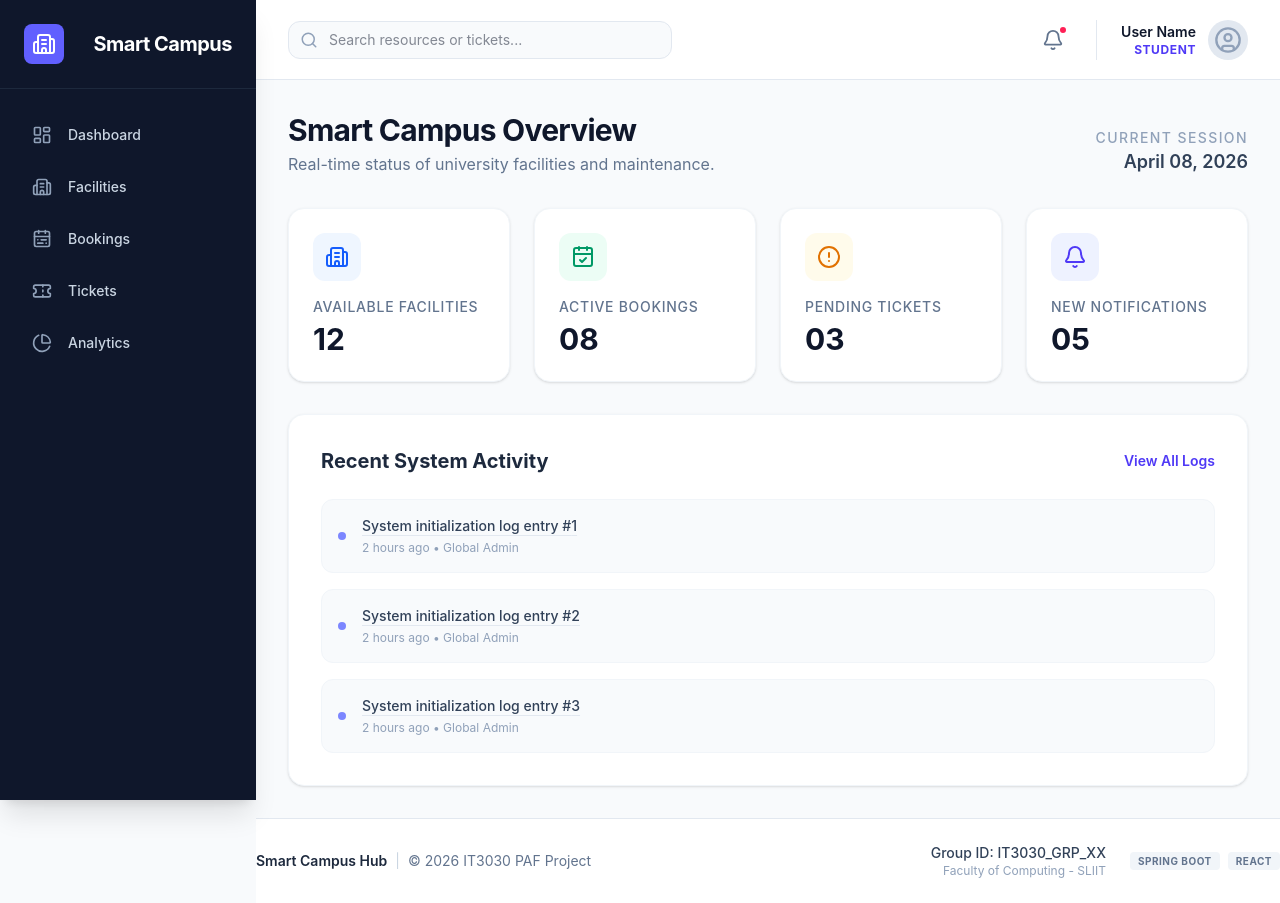
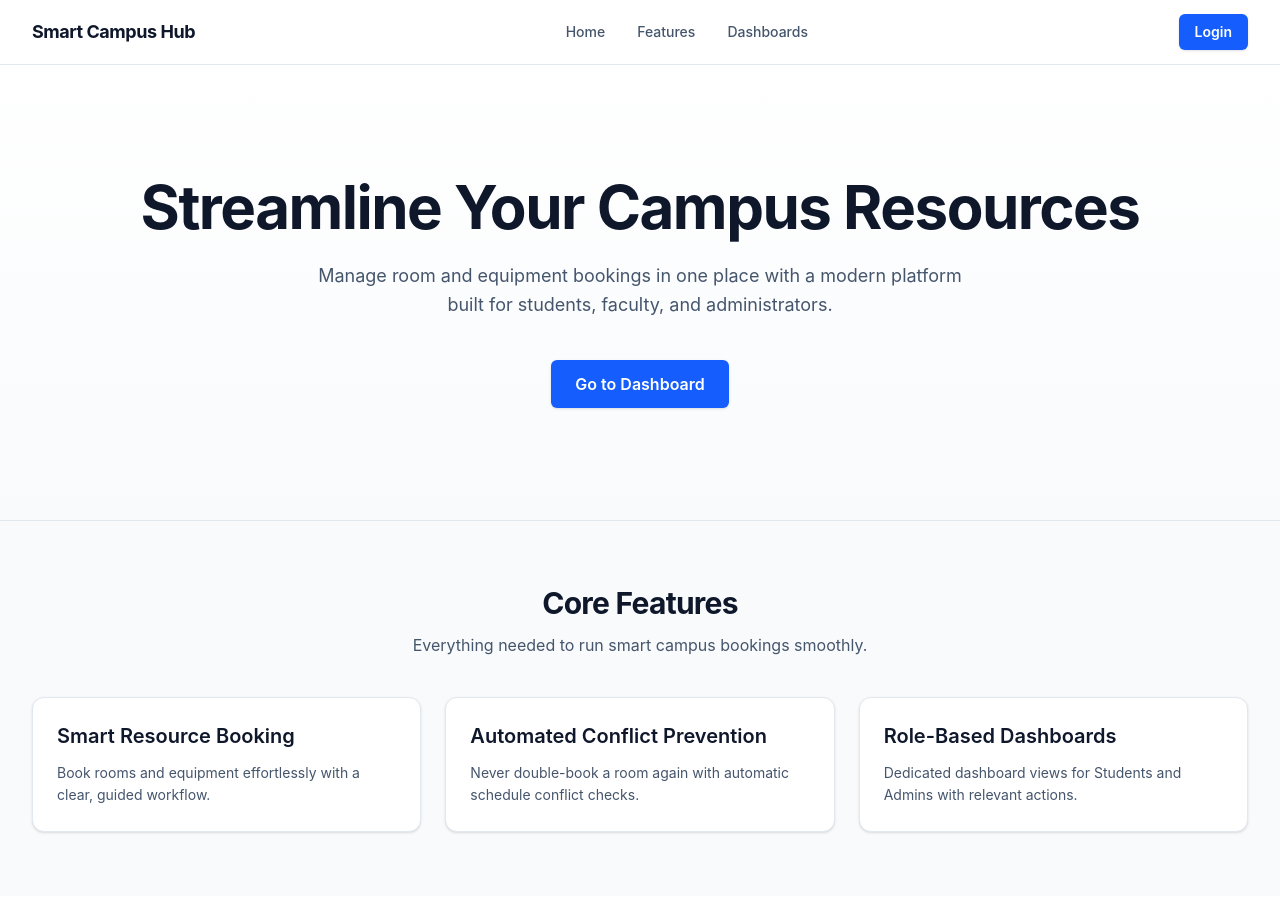
Before and after one commit to hirusha-03/it3030-paf-2026-smart-campus, a React (Vite) app in the folder frontend/smart-campus/: page / in a window 1280 px wide. Built offline with nearby package versions, Linux system fonts and the light colour scheme.

Commit message:
Main Landing page
implemented HomePage.jsx
set as the main landing page
set navigation to dashboard temp

```diff
--- a/frontend/smart-campus/src/App.jsx
+++ b/frontend/smart-campus/src/App.jsx
@@ -1,17 +1,31 @@
 import { BrowserRouter as Router, Routes, Route } from 'react-router-dom';
 import MainLayout from './layouts/MainLayout';
 import Home from './pages/Home';
+import HomePage from './pages/HomePage';
 import Tickets from './ticketMgmt/pages/Tickets';
 
 function App() {
   return (
     <Router>
-      <MainLayout>
-        <Routes>
-          <Route path="/" element={<Home />} />
-          <Route path="/tickets" element={<Tickets />} />
-        </Routes>
-      </MainLayout>
+      <Routes>
+        <Route path="/" element={<HomePage />} />
+        <Route
+          path="/dashboard"
+          element={(
+            <MainLayout>
+              <Home />
+            </MainLayout>
+          )}
+        />
+        <Route
+          path="/tickets"
+          element={(
+            <MainLayout>
+              <Tickets />
+            </MainLayout>
+          )}
+        />
+      </Routes>
     </Router>
   );
 }
--- /dev/null
+++ b/frontend/smart-campus/src/components/Navbar.jsx
@@ -0,0 +1,31 @@
+function Navbar() {
+  return (
+    <nav className="sticky top-0 z-30 border-b border-slate-200 bg-white/95 backdrop-blur">
+      <div className="mx-auto flex h-16 w-full max-w-7xl items-center justify-between px-4 sm:px-6 lg:px-8">
+        <div className="text-lg font-bold tracking-tight text-slate-900">Smart Campus Hub</div>
+
+        <div className="hidden items-center gap-8 text-sm font-medium text-slate-600 md:flex">
+          <a href="/" className="transition-colors hover:text-slate-900">
+            Home
+          </a>
+          <a href="/#features" className="transition-colors hover:text-slate-900">
+            Features
+          </a>
+          <a href="/dashboard" className="transition-colors hover:text-slate-900">
+            Dashboards
+          </a>
+        </div>
+
+        {/* TODO: This button will trigger the OAuth 2.0 login flow required by the assignment. */}
+        <button
+          type="button"
+          className="rounded-md bg-blue-600 px-4 py-2 text-sm font-semibold text-white shadow-sm transition hover:bg-blue-700 focus:outline-none focus:ring-2 focus:ring-blue-300"
+        >
+          Login
+        </button>
+      </div>
+    </nav>
+  );
+}
+
+export default Navbar;
--- a/frontend/smart-campus/src/components/Sidebar.jsx
+++ b/frontend/smart-campus/src/components/Sidebar.jsx
@@ -3,7 +3,7 @@ import { LayoutDashboard, Building2, CalendarRange, Ticket, PieChart, X } from '
 
 const Sidebar = ({ sidebarOpen, setSidebarOpen }) => {
   const navItems = [
-    { name: 'Dashboard', icon: <LayoutDashboard size={20} />, path: '/' },
+    { name: 'Dashboard', icon: <LayoutDashboard size={20} />, path: '/dashboard' },
     { name: 'Facilities', icon: <Building2 size={20} />, path: '/facilities' },
     { name: 'Bookings', icon: <CalendarRange size={20} />, path: '/bookings' },
     { name: 'Tickets', icon: <Ticket size={20} />, path: '/tickets' },
--- /dev/null
+++ b/frontend/smart-campus/src/pages/HomePage.jsx
@@ -0,0 +1,61 @@
+import Navbar from '../components/Navbar';
+
+function HomePage() {
+  return (
+    <div className="min-h-screen bg-slate-50 text-slate-900">
+      <Navbar />
+
+      <main>
+        <section id="home" className="border-b border-slate-200 bg-gradient-to-b from-white to-slate-50">
+          <div className="mx-auto w-full max-w-7xl px-4 py-20 text-center sm:px-6 lg:px-8 lg:py-28">
+            <h1 className="text-4xl font-bold tracking-tight text-slate-900 sm:text-5xl lg:text-6xl">
+              Streamline Your Campus Resources
+            </h1>
+            <p className="mx-auto mt-6 max-w-2xl text-lg leading-relaxed text-slate-600">
+              Manage room and equipment bookings in one place with a modern platform built for students,
+              faculty, and administrators.
+            </p>
+            <a
+              href="/dashboard"
+              className="mt-10 inline-flex rounded-md bg-blue-600 px-6 py-3 text-base font-semibold text-white shadow-sm transition hover:bg-blue-700 focus:outline-none focus:ring-2 focus:ring-blue-300"
+            >
+              Go to Dashboard
+            </a>
+          </div>
+        </section>
+
+        <section id="features" className="mx-auto w-full max-w-7xl px-4 py-16 sm:px-6 lg:px-8">
+          <div className="mb-10 text-center">
+            <h2 className="text-3xl font-bold tracking-tight text-slate-900">Core Features</h2>
+            <p className="mt-3 text-slate-600">Everything needed to run smart campus bookings smoothly.</p>
+          </div>
+
+          <div className="grid grid-cols-1 gap-6 md:grid-cols-3">
+            <article className="rounded-xl border border-slate-200 bg-white p-6 shadow-sm">
+              <h3 className="text-xl font-semibold text-slate-900">Smart Resource Booking</h3>
+              <p className="mt-3 text-sm leading-relaxed text-slate-600">
+                Book rooms and equipment effortlessly with a clear, guided workflow.
+              </p>
+            </article>
+
+            <article className="rounded-xl border border-slate-200 bg-white p-6 shadow-sm">
+              <h3 className="text-xl font-semibold text-slate-900">Automated Conflict Prevention</h3>
+              <p className="mt-3 text-sm leading-relaxed text-slate-600">
+                Never double-book a room again with automatic schedule conflict checks.
+              </p>
+            </article>
+
+            <article id="dashboards" className="rounded-xl border border-slate-200 bg-white p-6 shadow-sm">
+              <h3 className="text-xl font-semibold text-slate-900">Role-Based Dashboards</h3>
+              <p className="mt-3 text-sm leading-relaxed text-slate-600">
+                Dedicated dashboard views for Students and Admins with relevant actions.
+              </p>
+            </article>
+          </div>
+        </section>
+      </main>
+    </div>
+  );
+}
+
+export default HomePage;
```
